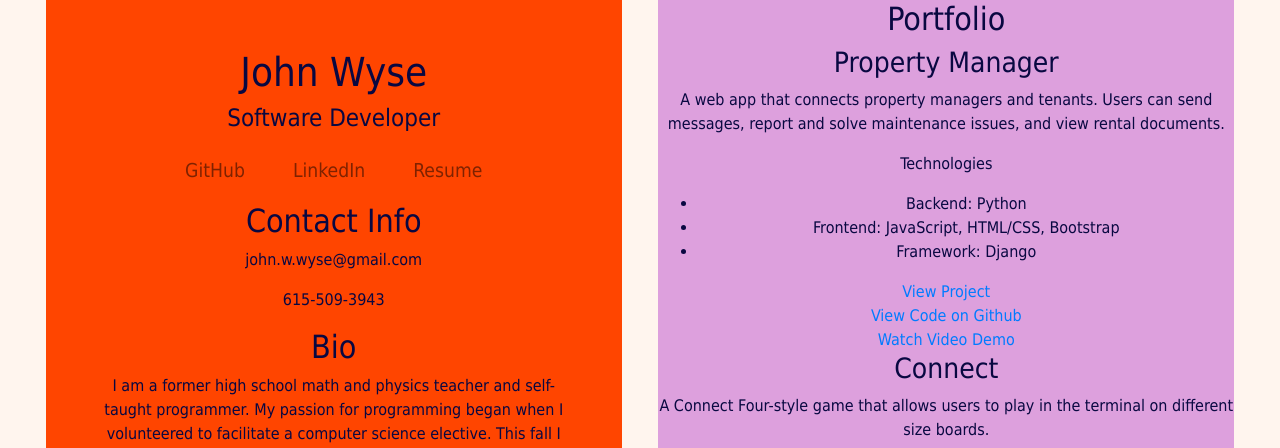
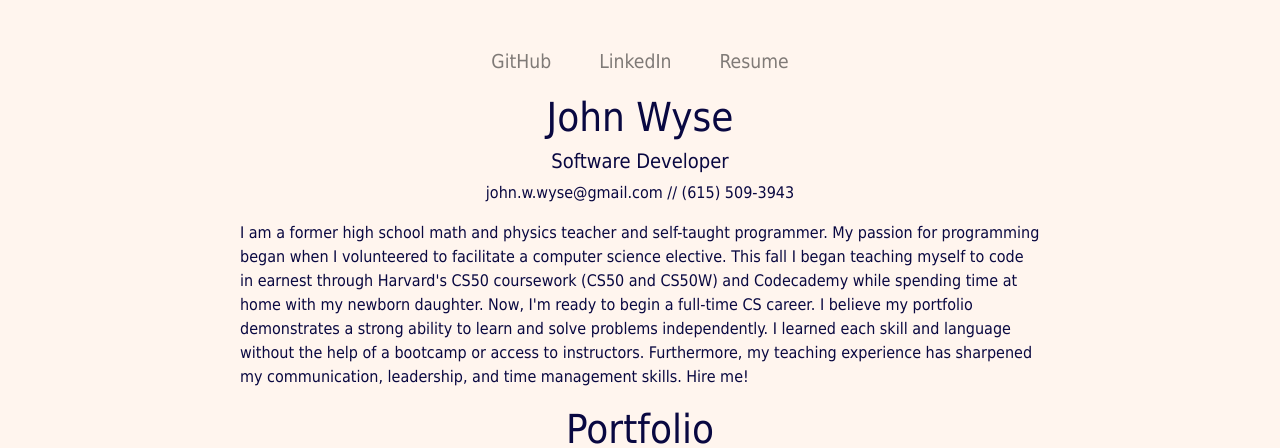
Before and after one commit to johnwyse/property-manager, a Django app: page / in a window 1280 px wide. Shown: the top 448 px of the page. Run offline with Django 4.2, Linux system fonts and the light colour scheme; some libraries are stand-ins or nearby versions.

Commit message:
personal homepage complete

```diff
--- a/property/static/property/personal_styles.css
+++ b/property/static/property/personal_styles.css
@@ -7,8 +7,22 @@
     color: var(--main);
     text-align: center;
     font-family: Tahoma, sans-sarif;
+    margin: 2rem;
 }
 
+#header > p {
+    text-align: center;
+}
+
+h3 {
+    margin-bottom: 1rem;
+}
+#contact > p {
+    text-align: center;
+}
+p, ul {
+    text-align: left;
+}
 .nav-item > a {
     background-color: transparent;
     border: none;
@@ -17,42 +31,88 @@
     color:rgb(5, 9, 71);
     font-size: 1.2rem;
 }
-#header {
-    padding: 3rem;
+
+.inline-left > div, .inline-right > div, .inline-right > h1 {
+    margin-top: 1.5rem;
 }
 
 .inline-left {
-    display: inline-block;
-    background-color: orangered;
-    width: 45%;
+    width: 90%;
+    margin: auto;
     vertical-align: top;
+}
+
+.inline-bottom {
+    display: flex;
+    flex-wrap: wrap;
+    width: 95%;
+    margin: auto;
+    vertical-align: top;
+}
+
+#bio {
+    max-width: 800px;
+    margin: auto;
+}
+
+.inline-medium {
+    width: 25vw;
+    min-width: 400px;
+    margin: justify;
     margin-left: 1rem;
     margin-right: 1rem;
+    margin-top: 1rem;
+    margin-bottom: 1rem;
+    padding: 1rem;
+    border: solid gray 3px;
+    border-radius: 10px;
+    vertical-align: top;
+    flex: 1 1 auto;
 }
 
-.inline-right {
+.view_project, .view_on_github, .demo_video {
+    margin: auto;
+    background-color: seashell;
+    border: solid black 1px;
+    border-radius: 5px;
+    width: 8rem;
+    margin-top: 0.5rem;
     display: inline-block;
-    background-color: plum;
-    width: 45%;
-    vertical-align: top;
-    margin-left: 1rem;
-    margin-right: 1rem;
+    text-decoration: none;
+    color: white;
+}
+.view_project:hover, .view_on_github:hover, .demo_video:hover {
+    background-color: slategray;
+
 }
 
-.binline-small {
-    display: inline-block;
-    background-color: green;
-    width: 90%;
-    vertical-align: top;
-    margin-left: 1rem;
-    margin-right: 1rem;
+a {
+    text-decoration: none !important;
+}
+a:hover {
+    text-decoration: none !important;
 }
 
-.binline-medium {
-    display: inline-block;
-    background-color: blue;
-    width: 30%;
-    vertical-align: top;
-    margin-left: 1rem;
-    margin-right: 1rem;
+#property {
+    background-size: cover;
+    background-position: center;
+    background-image: url("https://encrypted-tbn0.gstatic.com/images?q=tbn:ANd9GcQeucilq2NOZ9dINgj7heALZIxIRNUmFmDXk1L6pUfdKH7I-c4vjECl7esIMtWoaYEDewA&usqp=CAU");
+    box-shadow: inset 0 0 0 1000px rgba(0, 0, 0, .7);
+    color: white;
 }
+
+#connect {
+    background-size: cover;
+    background-position: center;
+    background-image: url("https://previews.123rf.com/images/kebox/kebox1507/kebox150700248/42827058-traditional-dotted-wallpaper-with-red-and-blue-dots-and-white-background.jpg");
+    box-shadow: inset 0 0 0 1000px rgba(0, 0, 0, .7);
+    color: white;
+}
+
+#physics {
+    background-size: cover;
+    background-position: center;
+    background-image: url("https://hdwallpaperim.com/wp-content/uploads/2017/08/31/165681-minimalism-blue_background-glass-ball-ropes-broken-sphere-Isaac_Newton-physics.jpg");
+    box-shadow: inset 0 0 0 1000px rgba(0, 0, 0, .7);
+    color: white;
+}
--- a/property/templates/property/personal_index.html
+++ b/property/templates/property/personal_index.html
@@ -11,10 +11,8 @@
     <body>
         <div class="inline-container">
 
-            <div class="inline-left" id="header">
-                <h1>John Wyse</h1>
-                <h4>Software Developer</h4>
-
+            <div class="inline-left">
+                <div id="header">
                     <nav class="navbar navbar-expand-sm justify-content-center navbar-light bg-transparent">
 
                         <div class="justify-content-center">
@@ -31,29 +29,27 @@
                             </ul>
                         </div>
                     </nav>
+                    <h1>John Wyse</h1>
+                    <h5>Software Developer</h5>
+                    <p>john.w.wyse@gmail.com // (615) 509-3943</p>
+                </div>
 
-                <div class="inline-small" id="contact" >
-                    <h2>Contact Info</h2>
-                    <p>john.w.wyse@gmail.com</p>
-                    <p>615-509-3943</p>
-                </div>
-                <div class="inline-small" id="bio" >
-                    <h2>Bio</h2>
+                <div id="bio" >
                     <p>
-                        I am a former high school math and physics teacher and self-taught programmer. My passion for programming began when I volunteered to facilitate a computer science elective. This fall I began teaching myself to code in earnest through Harvard's CS50 coursework and CodeAcademy while spending time at home with my newborn daughter. I believe my portfolio demonstrates a strong ability to learn and solve problems, while my teaching experience has sharpened my communication, leadership, and time management skills.
+                        I am a former high school math and physics teacher and self-taught programmer. My passion for programming began when I volunteered to facilitate a computer science elective. This fall I began teaching myself to code in earnest through Harvard's CS50 coursework (CS50 and CS50W) and Codecademy while spending time at home with my newborn daughter. Now, I'm ready to begin a full-time CS career. I believe my portfolio demonstrates a strong ability to learn and solve problems independently. I learned each skill and language without the help of a bootcamp or access to instructors. Furthermore, my teaching experience has sharpened my communication, leadership, and time management skills. Hire me!
                     </p>
                 </div>
 
             </div>
 
-            <div id="portfolio" class="inline-right">
+            <h1>Portfolio</h1>
 
-                <h2>Portfolio</h2>
+            <div id="portfolio" class="inline-bottom">
 
                 <div class="inline-medium" id="property">
-                    <h3> Property Manager </h3>
-                    <p> A web app that connects property managers and tenants. Users can send messages, report and solve maintenance issues, and view rental documents. </p>
-                    <p> Technologies </p>
+                    <h5> Property Manager </h5>
+                    <p> A web app that connects property managers and tenants. Users can send messages, share photos, report and solve maintenance issues, and view rental documents. </p>
+                    <p> Technologies: </p>
                     <ul>
                         <li>Backend: Python</li>
                         <li>Frontend: JavaScript, HTML/CSS, Bootstrap</li>
@@ -63,37 +59,37 @@
                         <a href="{% url 'index' %}" target="_blank">View Project</a>
                     </div>
                     <div class="view_on_github">
-                        <a href="https://github.com/johnwyse/property-manager" target="_blank">View Code on Github</a>
+                        <a href="https://github.com/johnwyse/property-manager" target="_blank">View Code</a>
                     </div>
                     <div class="demo_video">
-                        <a href="https://youtube.com" target="_blank">Watch Video Demo</a>
+                        <a href="https://youtube.com" target="_blank">Video Demo</a>
                     </div>
                 </div>
 
                 <div class="inline-medium" id="connect">
-                    <h3> Connect </h3>
+                    <h5> Connect </h5>
                     <p> A Connect Four-style game that allows users to play in the terminal on different size boards.  </p>
                     <p> Technology: Python </p>
                     <div class="view_project">
                         <a href="https://replit.com/@JohnWyse/Connect?v=1" target="_blank">View Project</a>
                     </div>
                     <div class="view_on_github">
-                        <a href="https://github.com/johnwyse/Connect" target="_blank">View Code on Github</a>
+                        <a href="https://github.com/johnwyse/Connect" target="_blank">View Code</a>
                     </div>
                     <div class="demo_video">
-                        <a href="https://youtu.be/R0VNGwQ04R4" target="_blank">Watch Video Demo</a>
+                        <a href="https://youtu.be/R0VNGwQ04R4" target="_blank">Video Demo</a>
                     </div>
                 </div>
 
                 <div class="inline-medium" id="physics">
-                    <h3> Physics </h3>
+                    <h5> Physics </h5>
                     <p> A mobile-friendly, single-page web app with references, examples, calculators, and practice problems (that give feedback) for physics topics. </p>
                     <p> Technologies: JavaScript, HTML, CSS </p>
                     <div class="view_project">
                         <a href="https://physics.johnwyse.repl.co/" target="_blank">View Project</a>
                     </div>
                     <div class="view_on_github">
-                        <a href="https://github.com/johnwyse/Wyse-Physics" target="_blank">View Code on Github</a>
+                        <a href="https://github.com/johnwyse/Wyse-Physics" target="_blank">View Code</a>
                     </div>
                 </div>
 
```
Also changed, not shown: 3 other files. Lines whose indentation alone changed are shown as unchanged.
